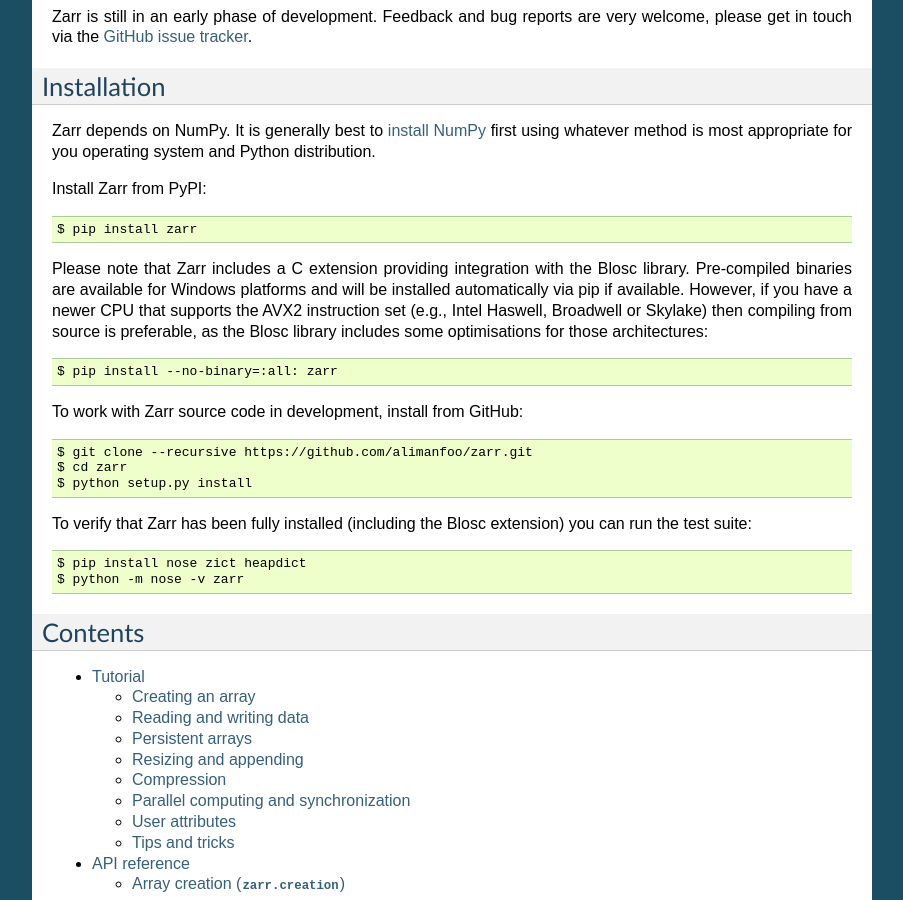
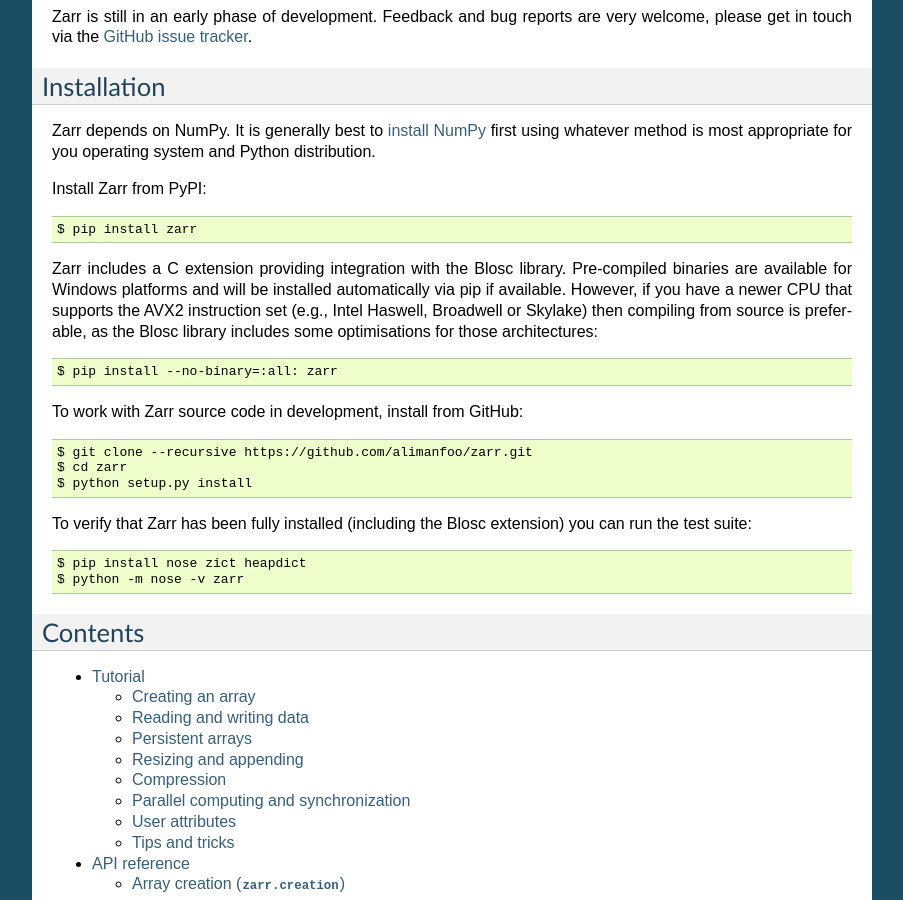
Before and after one commit to enthusiastdev121/zarr-python, a Sphinx documentation site: the page built from docs/index.rst, in a window 1280 px wide and 900 px high, scrolled down 377 px. Shown: the whole window, without its empty margins (198-1101 px from the left). Built offline with Sphinx 7.4.7, drawn with Linux system fonts in a browser that asks for light colours; the version number could not be read and is left out.

Commit message:
doco tweak

```diff
--- a/docs/index.rst
+++ b/docs/index.rst
@@ -36,13 +36,13 @@ Install Zarr from PyPI::
 
     $ pip install zarr
 
-Please note that Zarr includes a C extension providing integration
-with the Blosc library. Pre-compiled binaries are available for
-Windows platforms and will be installed automatically via pip if
-available. However, if you have a newer CPU that supports the AVX2
-instruction set (e.g., Intel Haswell, Broadwell or Skylake) then
-compiling from source is preferable, as the Blosc library includes
-some optimisations for those architectures::
+Zarr includes a C extension providing integration with the Blosc
+library. Pre-compiled binaries are available for Windows platforms and
+will be installed automatically via pip if available. However, if you
+have a newer CPU that supports the AVX2 instruction set (e.g., Intel
+Haswell, Broadwell or Skylake) then compiling from source is
+preferable, as the Blosc library includes some optimisations for those
+architectures::
 
     $ pip install --no-binary=:all: zarr
 
```
